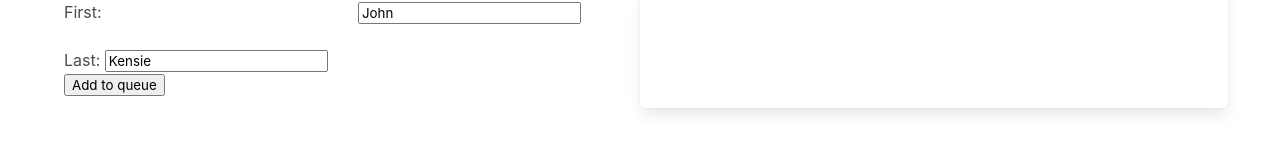
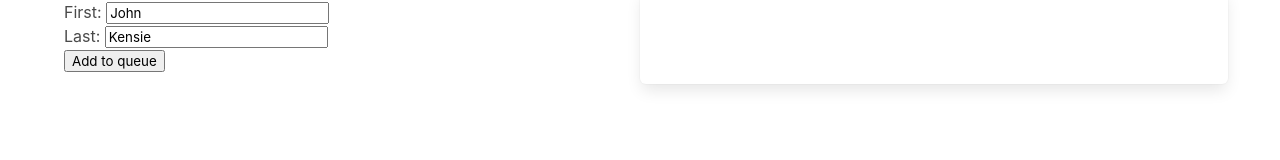
Before and after one commit to yevgeller/SignInVanillaJS, a plain HTML site: page index.html in a window 1280 px wide. Drawn offline with Linux system fonts and the light colour scheme.

Commit message:
interim commit

```diff
--- a/index.html
+++ b/index.html
@@ -43,13 +43,14 @@
                         </div>
                     </div> -->
                 </div>
-                <div class="columns">
-                    <div class="column">First:</div>
-                    <div class="column"><input type="text" id="firstName"></div>
+                <div>
+                    First:
+                    <input type="text" id="firstName">
                 </div>
                 <div>Last:
                     <input type="text" id="lastName" value="Jones">
                 </div>
+                <div id="reasonsForVisit"></div>
                 <input type="button" onclick="addNew()" value="Add to queue">
             </div>
             <div class="column box is-half">
--- a/js/scripts.js
+++ b/js/scripts.js
@@ -2,6 +2,7 @@ let randomFirstNames = ['Michael', 'John', 'Tutya', 'Camilla', 'Misty', 'Khakhil
 let randomLastNames = ['Jones', 'Smith', 'Cranston', 'Cockeshi', 'Kensie', 'Lones'];
 document.addEventListener('DOMContentLoaded', function () {
     setRandomName();
+    loadReasonsForVisit();
 }, false);
 
 function setRandomName() {
@@ -9,8 +10,8 @@ function setRandomName() {
     let lNameIndex = getRandomInt(randomLastNames.length) ;
     let randomFName = randomFirstNames[fNameIndex];
     let randomLName = randomLastNames[lNameIndex];
-    console.log('fName index ' + fNameIndex);
-    console.log('lName index ' + lNameIndex);
+    // console.log('fName index ' + fNameIndex);
+    // console.log('lName index ' + lNameIndex);
     document.getElementById("firstName").value = randomFName;
     document.getElementById("lastName").value = randomLName;
 }
@@ -18,7 +19,10 @@ function setRandomName() {
 function getRandomInt(max) {
     return Math.floor(Math.random() * Math.floor(max));
 }
-
+//set up reasons
+function loadReasonsForVisit() {
+    let container = document.getElementById("reasonsForVisit");
+}
 
 let people = [];
 let reasonsForVisit = [
```
